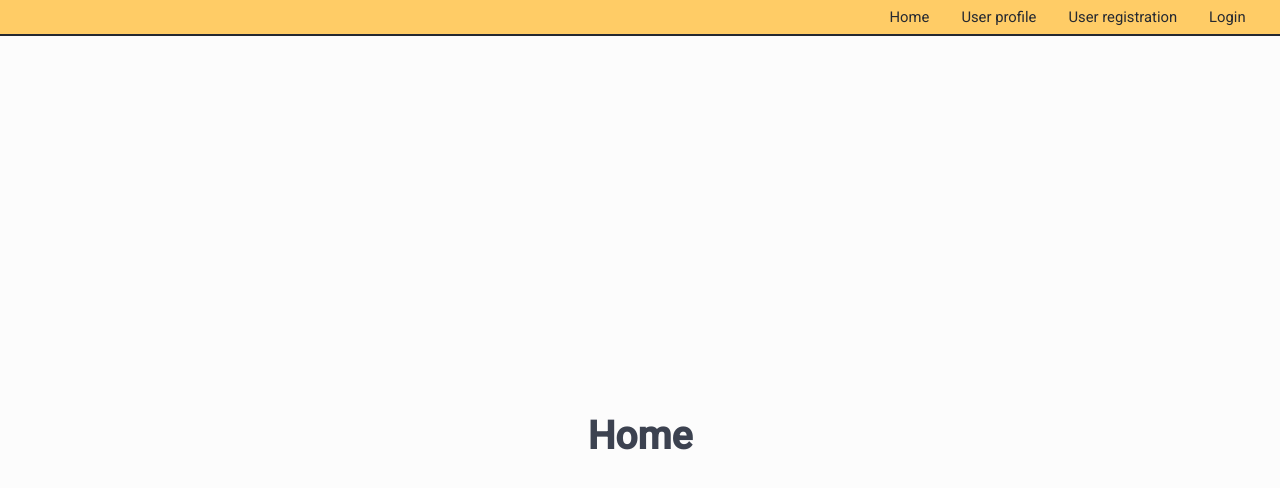
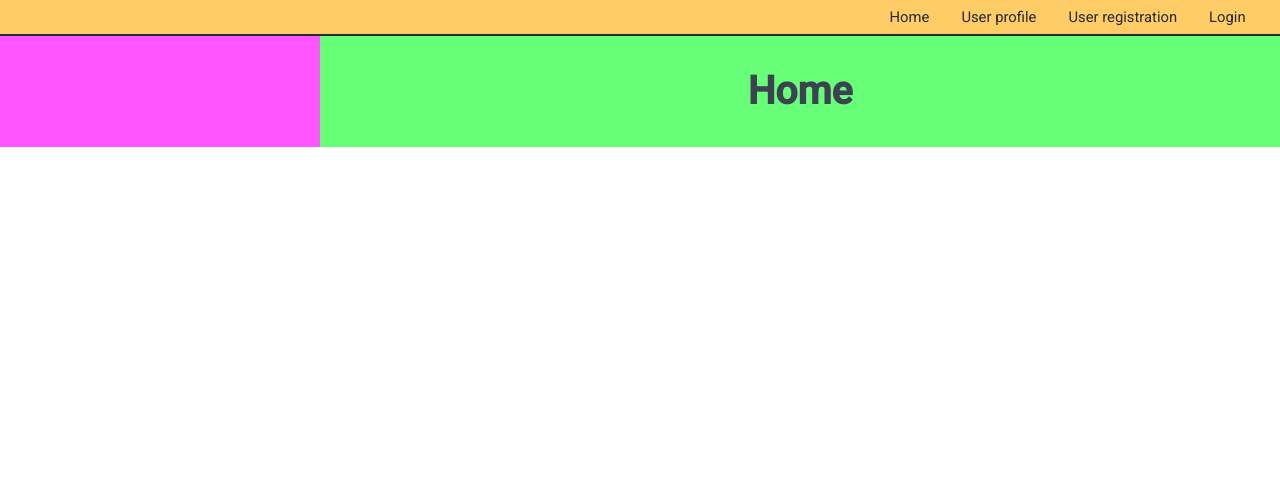
Before and after one commit to V3rt3Xk3/cloud_bioinformatics_toolbox, a React (Create React App) app in the folder frontend/: page / in a window 1280 px wide. Shown: the top 488 px of the page. Built offline with nearby package versions, Linux system fonts and the light colour scheme.

Commit message:
// Styling

```diff
--- a/frontend/src/App.scss
+++ b/frontend/src/App.scss
@@ -1,25 +1,42 @@
 @use "./SharedStyle/ScssVariables.scss" as *;
+
+html {
+  height: 100%;
+}
 
 body {
   font-family: $font-family;
   font-size: $font-size-base;
   color: $text-base-color;
+  height: 100%;
+}
+
+#root {
+  min-height: 100%;
 }
 
 a {
   text-decoration: none;
 }
 
-.App-header {
-  background-color: $background-color;
-  min-height: 100vh;
-  display: flex;
-  flex-direction: column;
-  align-items: center;
-  justify-content: center;
-  font-size: calc(10px + 2vmin);
-}
-
 .App-link {
   color: #61dafb;
 }
+
+.main-container{
+  display: flex;
+
+  aside {
+    background-color: $dev-color-1;
+    width: 20rem;
+  }
+  main {
+    background-color: $dev-color-2;
+    flex: auto;
+    display: flex;
+    width: fill;
+    align-items: center;
+    justify-content: center;
+    font-size: calc(10px + 2vmin);
+  }
+}
--- a/frontend/src/App.tsx
+++ b/frontend/src/App.tsx
@@ -89,6 +89,11 @@ class App extends React.Component<IAppProperties, IAppState> {
 						</div>
 					</nav>
 					<LoginModal show={this.state.showLoginModal} onClose={this.setShowLoginModal} />
+					<div className="main-container">
+						<aside>
+
+						</aside>
+						<main>
 							<Switch>
 								<Route path="/user/profile/">
 									<UserProfile />
@@ -100,6 +105,8 @@ class App extends React.Component<IAppProperties, IAppState> {
 									<Home />
 								</Route>
 							</Switch>
+						</main>
+					</div>
 				</Router>
 			);
 		}
--- a/frontend/src/Pages/Home.tsx
+++ b/frontend/src/Pages/Home.tsx
@@ -6,10 +6,7 @@ class Home extends React.Component {
 	render() {
 		return (
 			<div className="Home" >
-				<header className="App-header">
-					<h2>Home</h2>
-
-				</header>
+				<h2>Home</h2>
 			</div >
 		);
 	}
--- a/frontend/src/Pages/UserProfile.tsx
+++ b/frontend/src/Pages/UserProfile.tsx
@@ -6,9 +6,7 @@ class UserProfile extends React.Component {
 	render() {
 		return (
 			<div className="UserProfile" >
-				<header className="App-header">
-					<h2>UserProfile</h2>
-				</header>
+				<h2>UserProfile</h2>
 			</div >
 		);
 	}
--- a/frontend/src/Pages/UserRegistration.tsx
+++ b/frontend/src/Pages/UserRegistration.tsx
@@ -6,9 +6,7 @@ class UserRegistration extends React.Component {
 	render() {
 		return (
 			<div className="UserRegistration" >
-				<header className="App-header">
-					<h2>UserRegistration</h2>
-				</header>
+				<h2>UserRegistration</h2>
 			</div >
 		);
 	}
--- a/frontend/src/SharedStyle/ScssVariables.scss
+++ b/frontend/src/SharedStyle/ScssVariables.scss
@@ -1,4 +1,9 @@
 @import url("https://fonts.googleapis.com/css2?family=Roboto:wght@300;400;500&display=swap");
+
+// Developing variables
+$dev-color-1: #ff55ff;
+$dev-color-2: #66ff77;
+
 
 // HTML Document General
 $background-color: #fcfcfc;
```
Lines whose indentation alone changed are shown as unchanged.
